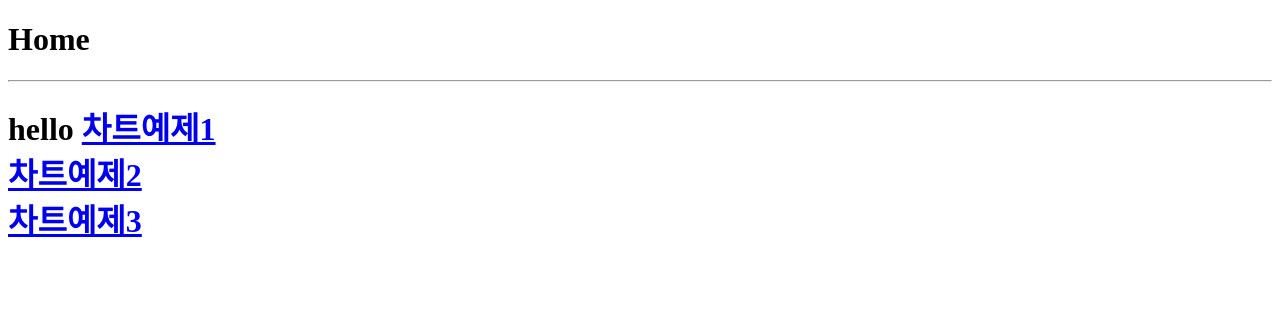
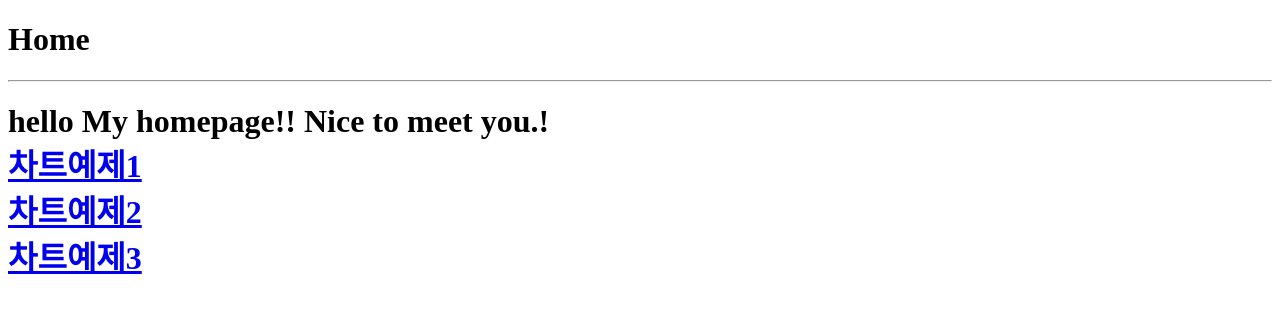
Before and after one commit to lifenpc/home, a plain HTML site: page index.html in a window 1280 px wide. Drawn offline with Linux system fonts and the light colour scheme.

Commit message:
Update index.html

```diff
--- a/index.html
+++ b/index.html
@@ -7,7 +7,8 @@
   <body>
     <h1>Home</h1>
     <hr>
-    <h1>hello<//h1>
+    <h1>hello My homepage!! Nice to meet you.!<//h1>
+    <br>
     <a href="chart.html">차트예제1</a>
     <br>
     <a href="chart2.html">차트예제2</a>
```
